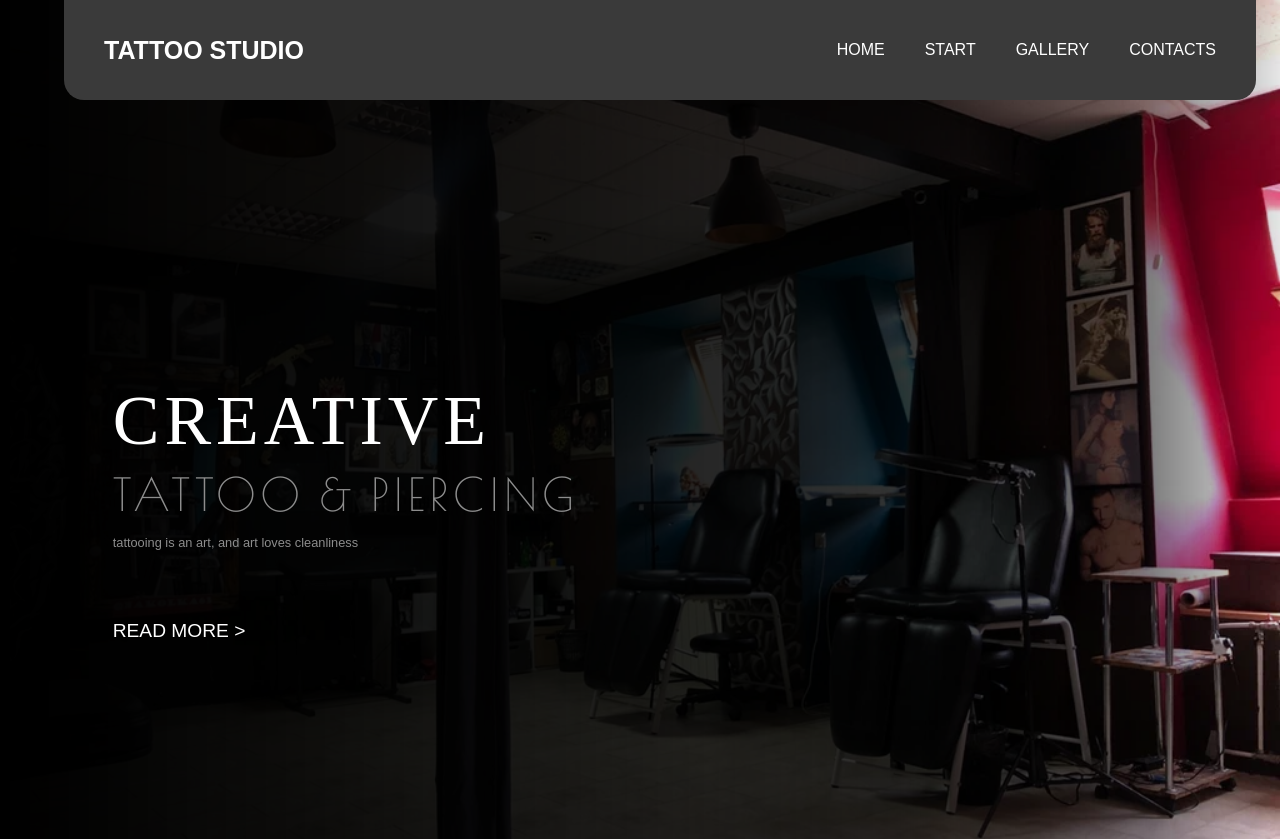
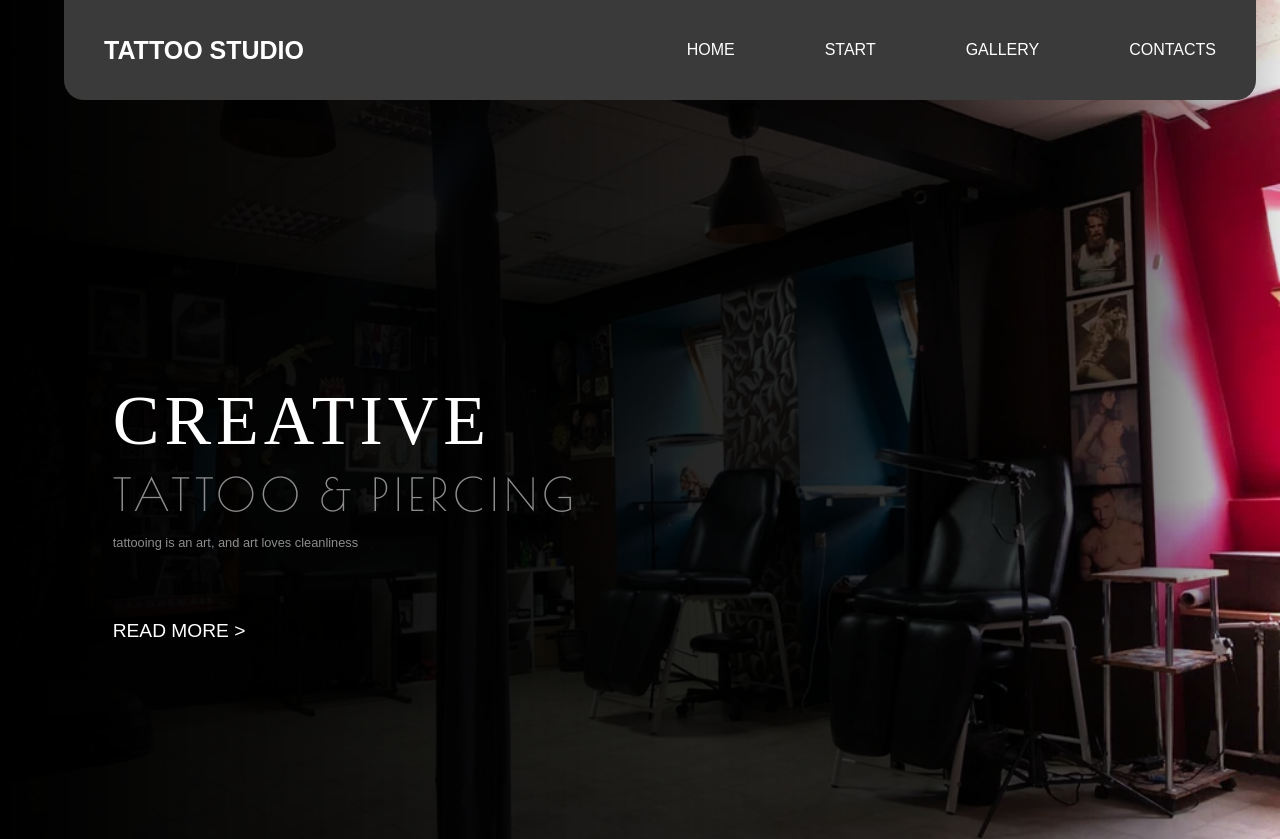
Before and after one commit to Akimovink/site2, a plain HTML site: page index.html in a window 1280 px wide. Shown: the top 839 px of the page. Drawn offline with nearby package versions, Linux system fonts and the light colour scheme.

Commit message:
Update header.css

```diff
--- a/header.css
+++ b/header.css
@@ -32,6 +32,6 @@ nav ul {
 }
 
 nav li {
-  margin-left: 20px;   /* Добавляем отступ слева между элементами списка */
+  margin-left: 70px;   /* Добавляем отступ слева между элементами списка */
   padding-right: 20px;
 }
```
